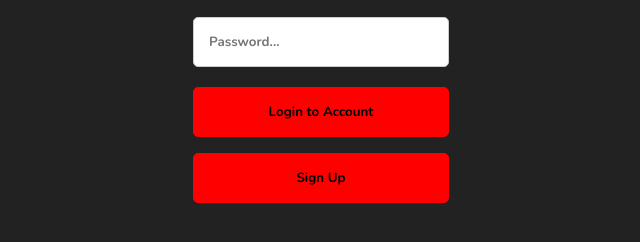
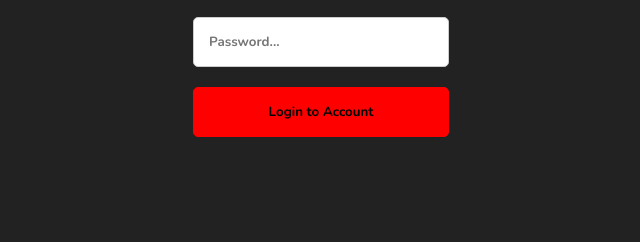
Before and after one commit to SavageDev227/Dashboard-ForSavageinc, a plain HTML site: page index.html in a window 1280 px wide. Shown: the part 286-528 px from the top of the page, without its empty margins (319-959 px from the left). Drawn offline with nearby package versions, Linux system fonts and the light colour scheme; no server answers.

Commit message:
Update index.html

```diff
--- a/index.html
+++ b/index.html
@@ -13,9 +13,6 @@
     <input type="password" placeholder="Password..." id="password_field" />
 
     <button onclick="login()">Login to Account</button>
-	  <p>
-		  <button onclick="signUp()">Sign Up</button>
-	  </p>
   </div>
 
   <div id="user_div" class="loggedin-div">
```
